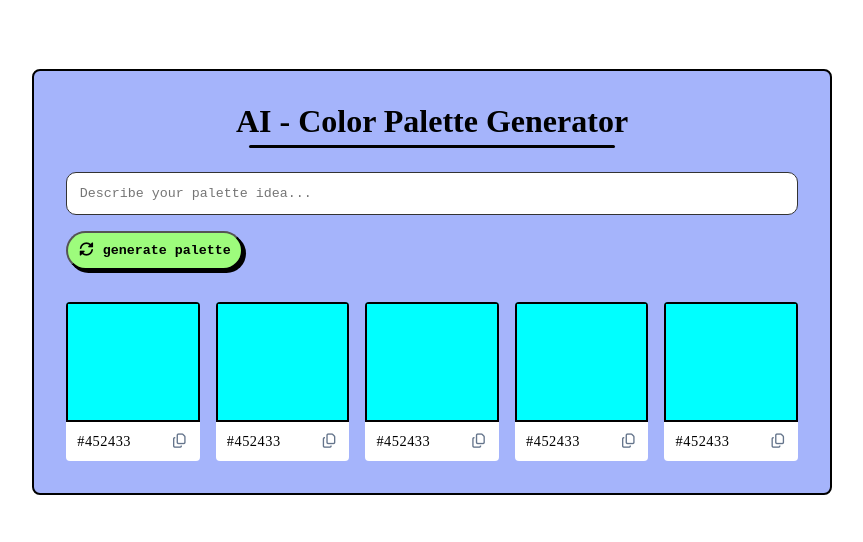
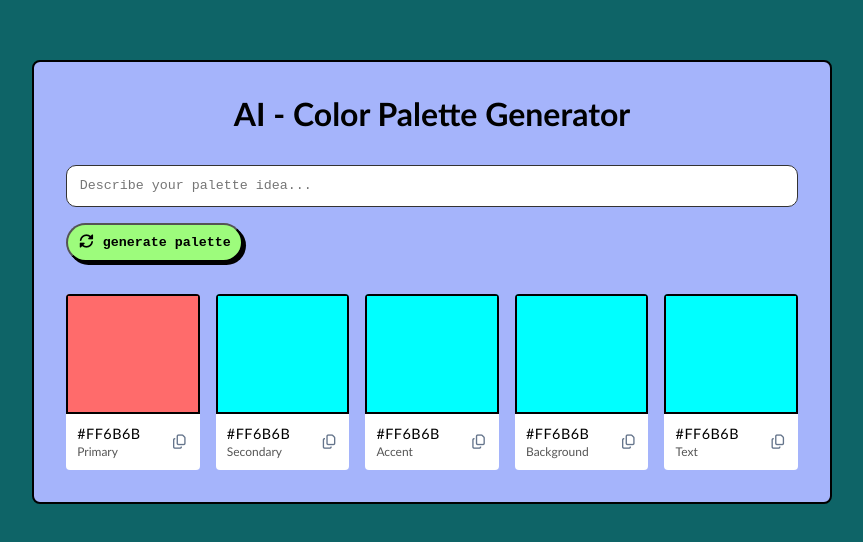
Before and after one commit to pradyumnajavalagi/AI-color-palette-generator, a plain HTML site: page index.html in a window 1280 px wide. Shown: the part 118-660 px from the top of the page, without its empty margins (208-1071 px from the left). Drawn offline with Linux system fonts and the light colour scheme.

Commit message:
added semantic labels to the pallete

```diff
--- a/index.html
+++ b/index.html
@@ -20,38 +20,52 @@
             generate palette</button>
         <div class="palette-container">
             <div class="color-box">
+                <div class="color" style="background-color: #FF6B6B;"></div>
+                <div class="color-info">
+                    <div class="text-info">
+                        <span class="hex-value">#FF6B6B</span>
+                        <span class="label">Primary</span> <!-- Label goes here -->
+                    </div>
+                    <i class="far fa-copy copy-btn" title="copy to clipboard"></i>
+                </div>
+            </div>
+
+            <div class="color-box">
                 <div class="color" style="background-color: aqua;"></div>
                 <div class="color-info">
-                    <span class="hex-value">#452433</span>
+                    <div class="text-info">
+                        <span class="hex-value">#FF6B6B</span>
+                        <span class="label">Secondary</span> <!-- Label goes here -->
+                    </div>
                     <i class="far fa-copy copy-btn" title="copy to clipboard"></i>
                 </div>
             </div>
             <div class="color-box">
                 <div class="color" style="background-color: aqua;"></div>
                 <div class="color-info">
-                    <span class="hex-value">#452433</span>
+                    <div class="text-info">
+                        <span class="hex-value">#FF6B6B</span>
+                        <span class="label">Accent</span> <!-- Label goes here -->
+                    </div>
                     <i class="far fa-copy copy-btn" title="copy to clipboard"></i>
                 </div>
             </div>
             <div class="color-box">
                 <div class="color" style="background-color: aqua;"></div>
                 <div class="color-info">
-                    <span class="hex-value">#452433</span>
-                    <i class="far fa-copy copy-btn" title="copy to clipboard"></i>
+<div class="text-info">
+                        <span class="hex-value">#FF6B6B</span>
+                        <span class="label">Background</span> <!-- Label goes here -->
+                    </div>                    <i class="far fa-copy copy-btn" title="copy to clipboard"></i>
                 </div>
             </div>
             <div class="color-box">
                 <div class="color" style="background-color: aqua;"></div>
                 <div class="color-info">
-                    <span class="hex-value">#452433</span>
-                    <i class="far fa-copy copy-btn" title="copy to clipboard"></i>
-                </div>
-            </div>
-            <div class="color-box">
-                <div class="color" style="background-color: aqua;"></div>
-                <div class="color-info">
-                    <span class="hex-value">#452433</span>
-                    <i class="far fa-copy copy-btn" title="copy to clipboard"></i>
+<div class="text-info">
+                        <span class="hex-value">#FF6B6B</span>
+                        <span class="label">Text</span> <!-- Label goes here -->
+                    </div>                    <i class="far fa-copy copy-btn" title="copy to clipboard"></i>
                 </div>
             </div>
         </div>
--- a/script.js
+++ b/script.js
@@ -54,9 +54,20 @@ async function generatePalette() {
 async function getPaletteFromGemini(promptText) {
   const url = `https://generativelanguage.googleapis.com/v1beta/models/gemini-2.0-flash:generateContent?key=${GEMINI_API_KEY}`;
 
-  const prompt = promptText
-    ? `Generate 5 hex color codes for this theme: "${promptText}". Only return a comma-separated list of hex values like #FF5733, #33FF57, etc.`
-    : "Generate 5 visually appealing hex color codes.";
+const prompt = promptText
+  ? `Generate a UI color palette for the theme: "${promptText}". Return 5 hex color codes, each with a label from this set: Primary, Secondary, Accent, Background, and Text. Respond in JSON format like:
+[
+  { "label": "Primary", "hex": "#FF5733" },
+  { "label": "Secondary", "hex": "#33FF57" },
+  ...
+]`
+  : `Generate a visually appealing UI color palette with 5 colors. Label them as Primary, Secondary, Accent, Background, and Text. Respond in JSON format like:
+[
+  { "label": "Primary", "hex": "#FF5733" },
+  { "label": "Secondary", "hex": "#33FF57" },
+  ...
+]`;
+
 
   const body = {
     contents: [{ parts: [{ text: prompt }] }]
--- a/style.css
+++ b/style.css
@@ -5,12 +5,13 @@
 }
 
 body{
-    background-color: white;
+    background-color: rgb(14, 100, 103);
     align-items: center;
     display: flex;
     min-height: 100vh;
     justify-content: center;
     padding: 20px;
+    font-family: 'Gill Sans', 'Gill Sans MT', Calibri, 'Trebuchet MS', sans-serif;
 }
 
 .container{
@@ -27,18 +28,6 @@ h1{
     margin-bottom: 1.5rem;
     position: relative;
     padding-bottom: 0.5rem;
-}
-
-h1::after{
-    content: "";
-    position: absolute;
-    bottom: 0;
-    left: 50%;
-    transform: translateX(-50%);
-    width: 50%;
-    height: 3px;
-    background-color: black;
-    border-radius: 2px;
 }
 
 #prompt-input {
@@ -88,9 +77,20 @@ h1::after{
   background-color: #fff;
   padding: 0.7rem;
   display: flex;
+  font-size: 0.9rem;display: flex;
+  justify-content: space-between;
   align-items: center;
-  justify-content: space-between;
-  font-size: 0.9rem;
+}
+
+.text-info {
+  display: flex;
+  flex-direction: column;
+}
+
+.label {
+  font-size: 0.75rem;
+  color: #555;
+  margin-top: 2px;
 }
 .hex-value {
   font-weight: 500;
```
